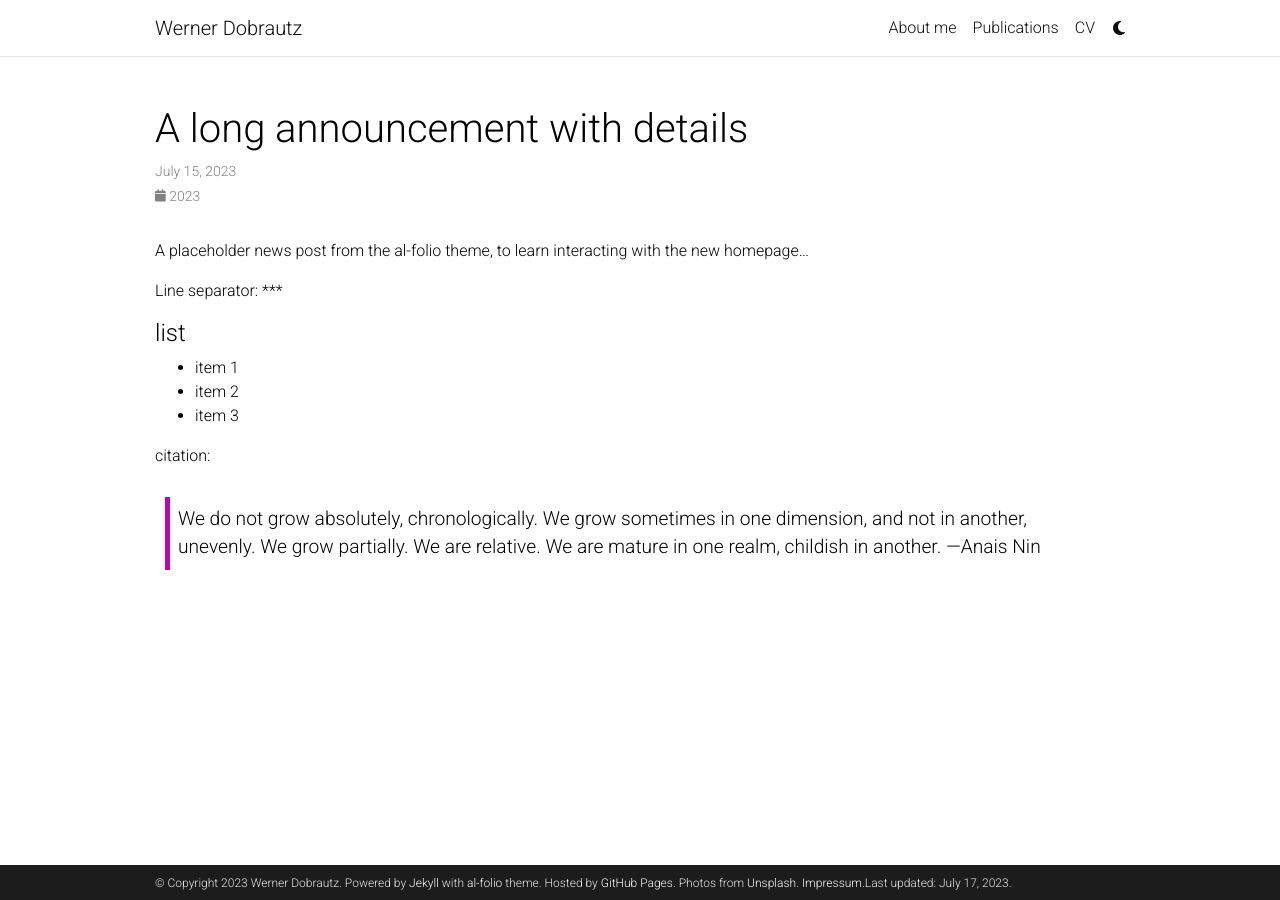
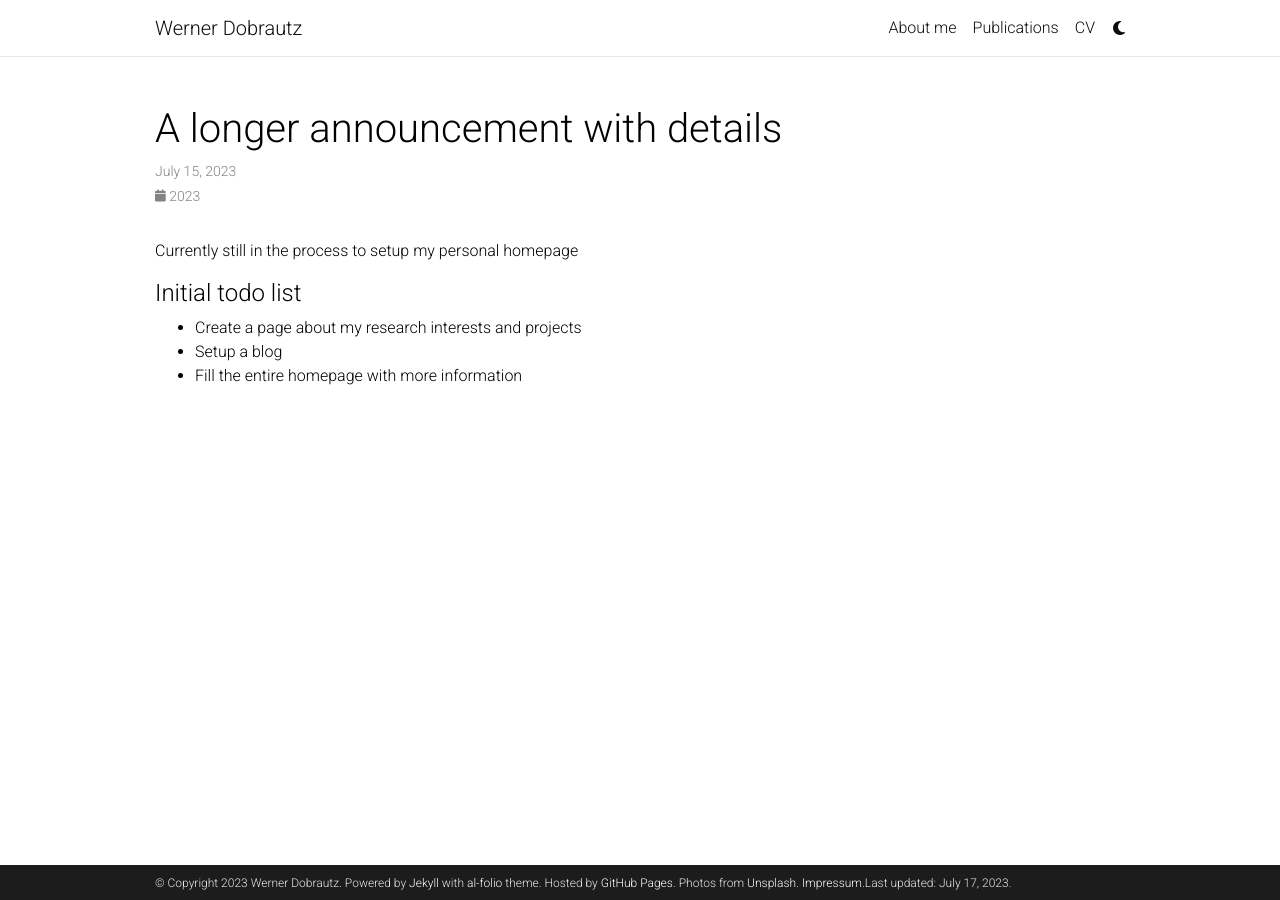
Before and after one commit to dobrautz/dobrautz.github.io, a Jekyll site: the page built from _news/announcement_2.md, in a window 1280 px wide. Built offline with Jekyll 4.4.1, drawn with Linux system fonts in a browser that asks for light colours; comment, search, counter and statistics services are not loaded; a style sheet for code colours, icons or effects is not loaded.

Commit message:
Update announcement_2.md

```diff
--- a/_news/announcement_2.md
+++ b/_news/announcement_2.md
@@ -1,25 +1,16 @@
 ---
 layout: post
-title: A long announcement with details
-date: 2023-07-15 16:11:00-0400
+title: A longer announcement with details
+date: 2023-07-15
 inline: false
 related_posts: false
 ---
 
+Currently still in the process to setup my personal homepage
 
-A placeholder news post from the al-folio theme, to learn interacting with the new homepage...
-
-Line separator:
-***
-
-#### list
+#### Initial todo list
 <ul>
-    <li>item 1</li>
-    <li>item 2</li>
-    <li>item 3</li>
+    <li> Create a page about my research interests and projects </li>
+    <li> Setup a blog </li>
+    <li> Fill the entire homepage with more information </li>
 </ul>
-
-citation:
-
-> We do not grow absolutely, chronologically. We grow sometimes in one dimension, and not in another, unevenly. We grow partially. We are relative. We are mature in one realm, childish in another.
-> —Anais Nin
```
